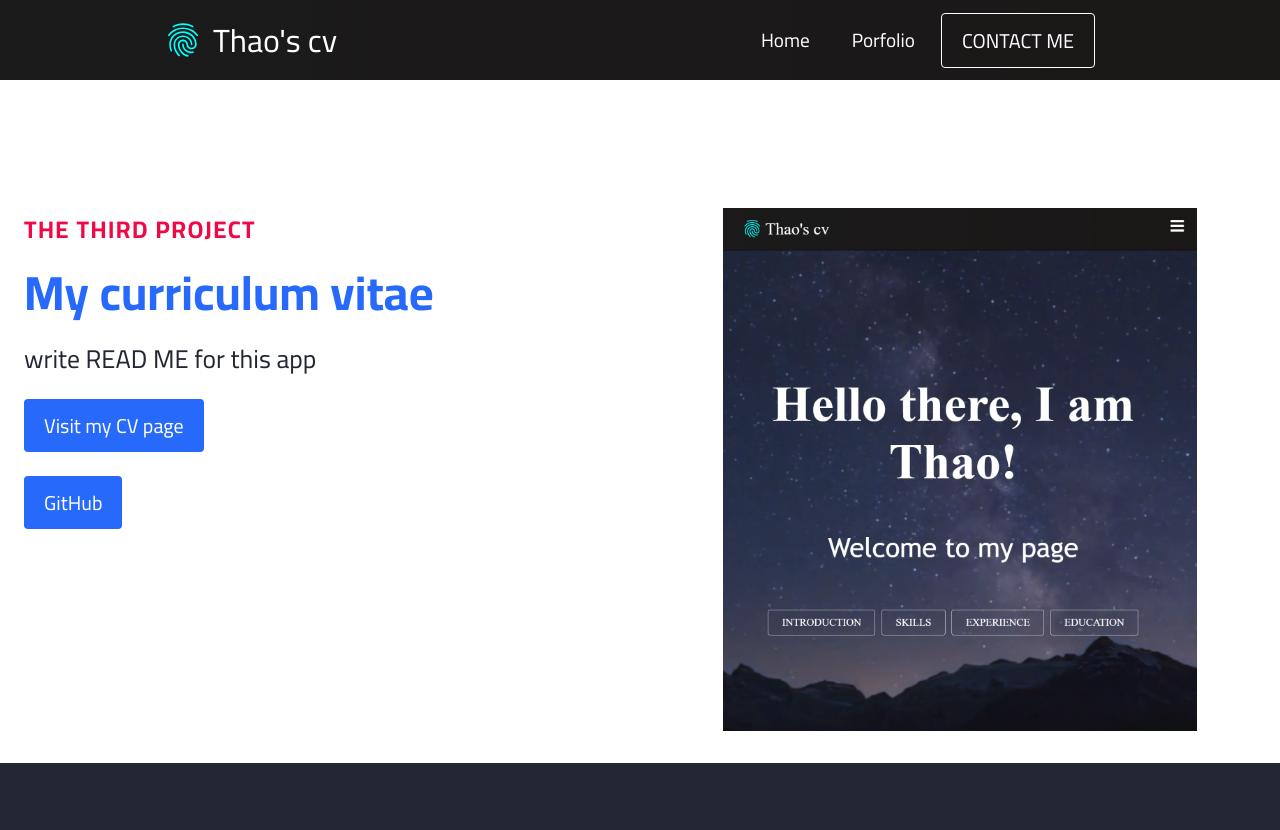
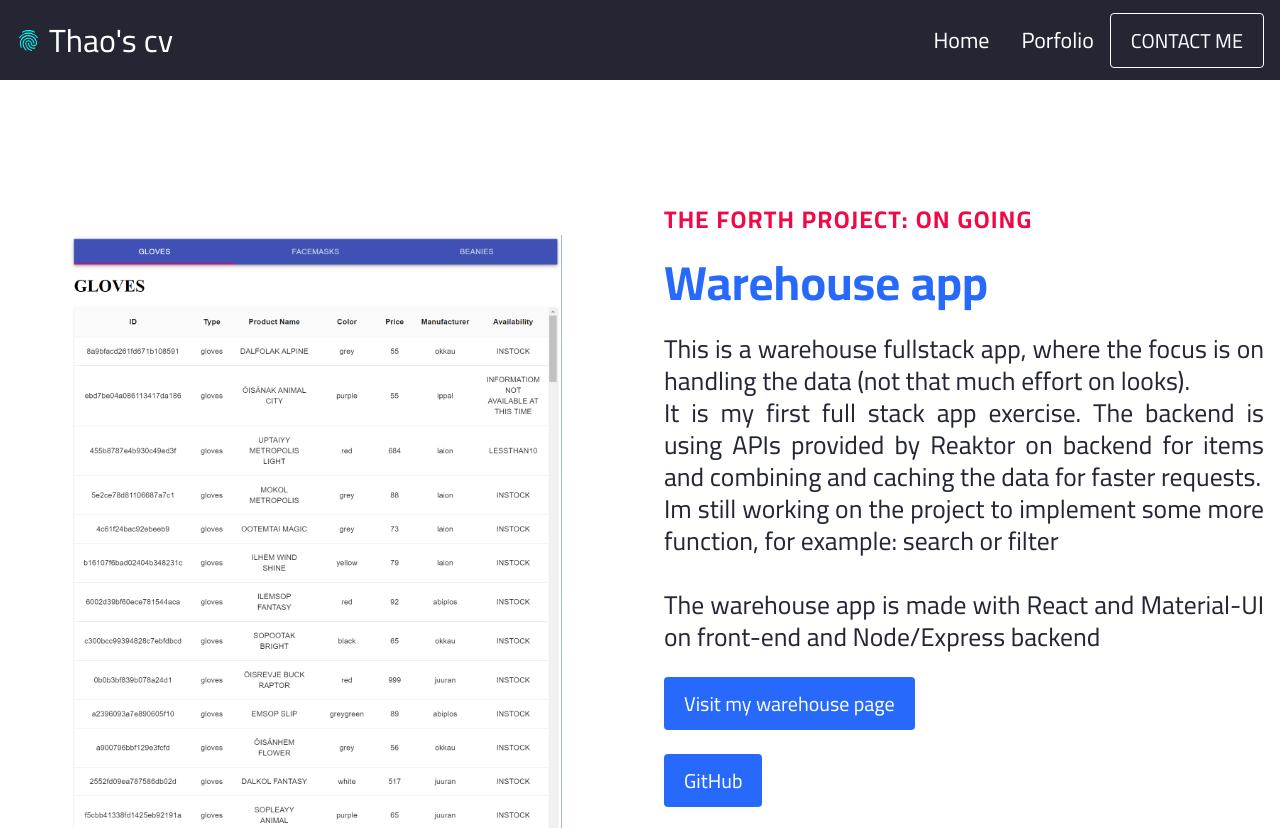
Before and after one commit to Thao-Nguyen-Ojala/my-CV-app, a React (Create React App) app: page /porfolio in a window 1280 px wide. Shown: the top 830 px of the page. Built offline with nearby package versions, Linux system fonts and the light colour scheme.

Commit message:
added the 4th project

```diff
--- a/src/App.css
+++ b/src/App.css
@@ -6,22 +6,3 @@
   padding: 0;
   font-family: 'Cairo', sans-serif;
 }
-
-.home,
-.services,
-.products,
-.sign-up {
-  display: flex;
-  height: 90vh;
-  align-items: center;
-  justify-content: center;
-  font-size: 3rem;
-}
-
-.porfolio {
-  background-position: center;
-  background-size: cover;
-  background-repeat: no-repeat;
-  color: #fff;
-  font-size: 100px;
-}
--- a/src/components/Footer/Footer.css
+++ b/src/components/Footer/Footer.css
@@ -33,13 +33,13 @@
 
 .react-logo {
   text-align: center;
-  height: 10vmin;
+  height: 4em;
   pointer-events: none;
 }
 
 .linkedin-logo {
   text-align: center;
-  height: 10vmin;
+  height: 4em;
 }
 
 .footer-link-items h2 {
@@ -74,9 +74,8 @@
 
 .thao-icon {
   color: #2797CF;
-  font-size: 52px;
+  font-size: 5.2em;
 }
-
 
 @media (prefers-reduced-motion: no-preference) {
   .react-logo {
@@ -92,3 +91,17 @@
     transform: rotate(360deg);
   }
 }
+
+@media screen and (max-width: 820px) {
+  .footer-link-wrapper {
+    flex-direction: column;
+  }
+
+  .footer-link-items {
+    margin-top: 10px;
+  }
+
+  .credit-wrapper {
+    flex-direction: column;
+  }
+}
--- a/src/components/HeroSection/HeroSection.css
+++ b/src/components/HeroSection/HeroSection.css
@@ -12,17 +12,20 @@
   align-items: center;
 }
 
+.container {
+  max-width: 100rem;
+}
+
 .row {
   display: flex;
   margin: 0 -1.5rem -1.5rem -1.5rem;
   flex-wrap: wrap;
   align-content: stretch;
-  max-width: 120rem;
-  margin: auto;
 }
+
 .col {
-  margin: 3rem 0 2rem 0;
-  padding: 0 1.5rem 0 1.5rem;
+  margin: 3rem 0 3rem 0;
+  padding: 0 1rem 0 1rem;
   flex: 1;
   max-width: 50%;
   flex-basis: 50%;
@@ -31,7 +34,7 @@
 .home__hero-text-wrapper {
   max-width: 100%;
   margin-top: 5rem;
-  padding: 0 0 12rem 0;
+  padding: 0 0.5rem 8rem 0.5rem;
 }
 
 .top-line {
@@ -82,7 +85,7 @@
 .home__hero-img {
   max-width: 80%;
   margin: auto;
-  margin-top: 5rem;
+  margin-top: 5rem 0 5rem 0;
   display: block;
 }
 
@@ -146,7 +149,7 @@ img {
 
 }
 
-@media screen and (max-width: 376px) {
+@media screen and (max-width: 375px) {
   .container {
     padding: 0;
   }
--- a/src/components/Navbar/Navbar.css
+++ b/src/components/Navbar/Navbar.css
@@ -1,10 +1,10 @@
 .navbar {
-  background: linear-gradient(90deg, rgb(28, 27, 27) 0%, rgb(26, 23, 23) 100%);
-  height: 80px;
+  background: #242634;
+  height: 5rem;
   display: flex;
   justify-content: center;
   align-items: center;
-  font-size: 1.2rem;
+  font-size: 22px;
   position: sticky;
   top: 0;
   z-index: 999;
@@ -12,16 +12,23 @@
 
 .navbar-container {
   display: flex;
-  justify-content: center;
-  align-items: center;
-  height: 80px;
-  max-width: 1500px;
+  justify-content: space-between;
+  height: 5rem;
+}
+
+.container {
+  z-index: 1;
+  width: 100%;
+  max-width: 81rem;
+  margin-right: auto;
+  margin-left: auto;
+  padding: 0 1rem 0 1rem;
 }
 
 .navbar-logo {
   color: #fff;
   justify-self: start;
-  margin-left: 20px;
+  margin-left: 0;
   cursor: pointer;
   text-decoration: none;
   white-space: nowrap;
@@ -31,29 +38,31 @@
 }
 
 .navbar-icon {
-  font-size: 2.5rem;
-  margin-right: 10px;
-  color: aqua
-}
-
-.fa-typo3 {
-  margin-left: 0.5rem;
-  font-size: 1.8rem;
+  font-size: 25px;
+  margin-right: 0.5rem;
+  color: aqua;
 }
 
 .nav-menu {
-  display: grid;
-  grid-template-columns: repeat(4, auto);
-  grid-gap: 10px;
+  display: flex;
+  align-items: center;
+  justify-content: flex-end;
   list-style: none;
   text-align: center;
-  width: 60vw;
-  justify-content: end;
-  margin-right: 2rem;
+  margin-right: 0;
 }
 
 .nav-item {
-  height: 80px;
+  height: 5rem;
+}
+
+.nav-links:hover {
+  border-bottom: 4px solid #fff;
+  transition: all 0.2s ease-out;
+}
+
+.fa-bars {
+  color: #fff;
 }
 
 .nav-links {
@@ -63,15 +72,6 @@
   text-decoration: none;
   padding: 0.5rem 1rem;
   height: 100%;
-}
-
-.nav-links:hover {
-  border-bottom: 4px solid #fff;
-  transition: all 0.2s ease-out;
-}
-
-.fa-bars {
-  color: #fff;
 }
 
 .nav-links-mobile {
@@ -103,33 +103,38 @@
     background: #242222;
     left: 0;
     opacity: 1;
-    transition: all 0.5s ease;
+    transition: all 0.6s ease;
     z-index: 1;
   }
 
   .nav-links {
     text-align: center;
-    padding: 2rem;
+    padding: 0;
     width: 100%;
     display: table;
   }
 
   .nav-links:hover {
-    background-color: #fff;
+    color: #fff;
     transform: scale(1.2);
-    color: #242424;
-    border-radius: 0;
+    transition: all 0.3s ease;
+  }
+
+  .nav-item:hover {
+    border: none;
+  }
+
+  .nav-item {
+    width: 100%;
   }
 
   .navbar-logo {
     position: absolute;
-    top: 0;
-    left: 0;
     transform: translate(25%, 50%);
   }
 
   .navbar-icon {
-    margin-right: 5px;
+    margin-right: 2px;
   }
 
   .menu-icon {
@@ -147,18 +152,21 @@
     font-size: 2rem;
   }
 
-  .nav-links-mobile {
-    display: block;
+  .nav-links {
+    display: flex;
+    flex-direction: column;
+    justify-items: center;
     text-align: center;
-    margin: 2rem auto;
-    border-radius: 4px;
+    margin: 0rem auto;
     width: 80%;
     text-decoration: none;
     font-size: 1.5rem;
     background-color: transparent;
     color: #fff;
-    padding: 14px 20px;
-    border: 1px solid #fff;
+  }
+
+  .nav-links:hover {
+    border-bottom: 1px solid #fff;
     transition: all 0.3s ease-out;
   }
 
--- a/src/components/Navbar/Navbar.js
+++ b/src/components/Navbar/Navbar.js
@@ -23,7 +23,7 @@ function Navbar() {
     showButton();
   }, [])
 
-  window.addEventListener('resize', showButton)
+  window.addEventListener('resize', showButton);
 
   return (
     <>
@@ -48,13 +48,11 @@ function Navbar() {
             </li>
             <li className='nav-btn'>
               {button ? (
-                <LinkButton className='btn-link' buttonStyle='btn--outline' directTo='contact'>CONTACT ME</LinkButton>
-              ) : (
-                <LinkButton className='btn-link' buttonStyle='btn--outline' directTo='contact' onClick={closeMobileMenu}>
-                  CONTACT ME
-                </LinkButton>
-              )
-            }
+                <LinkButton className='btn-links' buttonStyle='btn--outline' directTo='contact' >CONTACT ME</LinkButton>
+                ) : (
+                <LinkButton className='btn-links' buttonStyle='btn--outline' directTo='contact' onClick={closeMobileMenu}>CONTACT ME</LinkButton>
+                )
+              }
             </li>
           </ul>
         </div>
@@ -64,9 +62,3 @@ function Navbar() {
 }
 
 export default Navbar
-
-/*<li className='nav-item'>
-              <Link to='/sign-up' className='nav-links-mobile' onClick={closeMobileMenu}>
-                Sign Up
-              </Link>
-            </li>*/
--- a/src/components/WelcomeSection/WelcomeSection.css
+++ b/src/components/WelcomeSection/WelcomeSection.css
@@ -48,7 +48,7 @@ video {
   margin-left: 4px;
 }
 
-@media screen and (max-width: 960px) {
+@media screen and (max-width: 1025px) {
   .welcome-container > h1 {
     font-size: 6rem;
     margin-top: 15rem;
@@ -80,8 +80,9 @@ video {
   }
 }
 
-@media screen and (max-width: 376px) {
-  .welcome-container > h1 {
+@media screen and (max-width: 480px) {
+   .welcome-container > h1 {
+    width: 100%;
     margin-top: 5rem;
     font-size: 2.5rem;
   }
--- a/src/pages/Porfolio/Data.js
+++ b/src/pages/Porfolio/Data.js
@@ -1,53 +1,77 @@
 import myCVImg from '../../media/images/myCV.png'
 import covidAppImg from '../../media/images/covidApp.png'
 import photoAppImg from '../../media/images/photoApp.png'
+import warehouseAppImg from '../../media/images/warehouseApp.png'
 
-export const myCV = {
+export const warehouseApp = {
   lightBg: true,
   lightText: false,
   lightTextDesc: false,
+  topLine: 'THE FORTH PROJECT: ON GOING',
+  headline: 'Warehouse app',
+  description: `This is a warehouse fullstack app, where the focus is on handling the data (not that much effort on looks).
+  It is my first full stack app exercise. The backend is using APIs provided by Reaktor on backend for items and combining and caching the data for faster requests.
+  Im still working on the project to implement some more function, for example: search or filter
+
+  The warehouse app is made with React and Material-UI on front-end and Node/Express backend`,
+  buttonLabel: 'Visit my warehouse page',
+  url: 'http://thao-warehouse.surge.sh/',
+  buttonLabel2: 'GitHub',
+  url2: 'https://github.com/Thao-Nguyen-Ojala/covid-19-tracker-app',
+  imgStart: 'start',
+  img: warehouseAppImg,
+  alt:'warehouseApp img',
+}
+
+export const myCV = {
+  lightBg: false,
+  lightText: true,
+  lightTextDesc: true,
   topLine: 'THE THIRD PROJECT',
   headline: 'My curriculum vitae ',
-  description: 'write READ ME for this app',
+  description: `This is my digital CV, which is made with React and Css. There are still some small issues with smaller screens.`,
   buttonLabel: 'Visit my CV page',
   url: 'http://thao-cv.surge.sh/',
   buttonLabel2: 'GitHub',
   url2: 'https://github.com/Thao-Nguyen-Ojala/my-CV-app',
   imgStart: '',
   img: myCVImg,
-  alt:'testing img',
+  alt:'cvApp img',
 }
 
 export const covidApp = {
-  lightBg: false,
-  lightText: true,
-  lightTextDesc: true,
+  lightBg: true,
+  lightText: false,
+  lightTextDesc: false,
   topLine: 'THE SECOND PROJECT',
   headline: 'COVID-19 tracking app',
-  description: 'write READ ME for this app',
+  description: `User can check the newest update of new infected cases, recovered as well as deaths cause by Covid-19 globally daily. In addition, user can also check the infected, recovery, and deaths chart of a specific country since its first case
+
+  This app is made with React, Material-UI, and is using publicly available api at https://api.covid19api.com/ (api not made by me)`,
   buttonLabel: 'Visit my COVID-19 page',
   url: 'http://thao-covid19-tracker.surge.sh/',
   buttonLabel2: 'GitHub',
   url2: 'https://github.com/Thao-Nguyen-Ojala/covid-19-tracker-app',
   imgStart: 'start',
   img: covidAppImg,
-  alt:'testing img',
-
+  alt:'covidApp img',
 }
 
 export const photoApp = {
-  lightBg: true,
-  lightText: false,
-  lightTextDesc: false,
+  lightBg: false,
+  lightText: true,
+  lightTextDesc: true,
   topLine: 'THE FIRST PROJECT',
   headline: 'Photo App Project',
-  description: 'write READ ME for this app',
+  description: `In this photo app the user can randomly check through the photos from https://picsum.photos, select their favourite photo, name, sort it and save it in category
+  The initial photos are hard-coded.
+  The app is made with React, Redux, Formik, reactstrap`,
   buttonLabel: 'Visit my photo page',
   url: 'http://thao-ngo-photo-app.surge.sh/photos',
   buttonLabel2: 'GitHub',
   url2: 'https://github.com/Thao-Nguyen-Ojala/photo-app',
   imgStart: '',
   img: photoAppImg,
-  alt:'testing img',
+  alt:'photoApp img',
 
 }
--- a/src/pages/Porfolio/Porfolio.js
+++ b/src/pages/Porfolio/Porfolio.js
@@ -1,10 +1,11 @@
 import '../../App.css'
 import { HeroSection } from '../../components'
-import { myCV, covidApp, photoApp } from './Data'
+import { warehouseApp, myCV, covidApp, photoApp } from './Data'
 
 function Porfolio() {
   return(
     <>
+      <HeroSection {...warehouseApp} />
       <HeroSection {...myCV} />
       <HeroSection {...covidApp} />
       <HeroSection {...photoApp} />
```
Also changed, not shown: src/media/images/warehouseApp.png (added), 1 other file (tests, documents, lock files or other folders).
